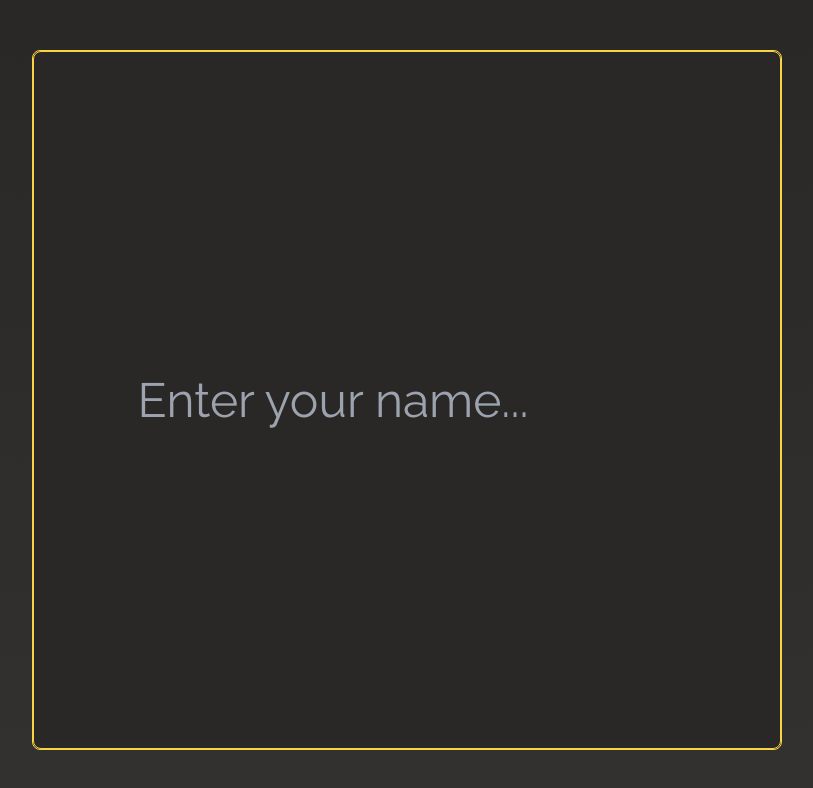
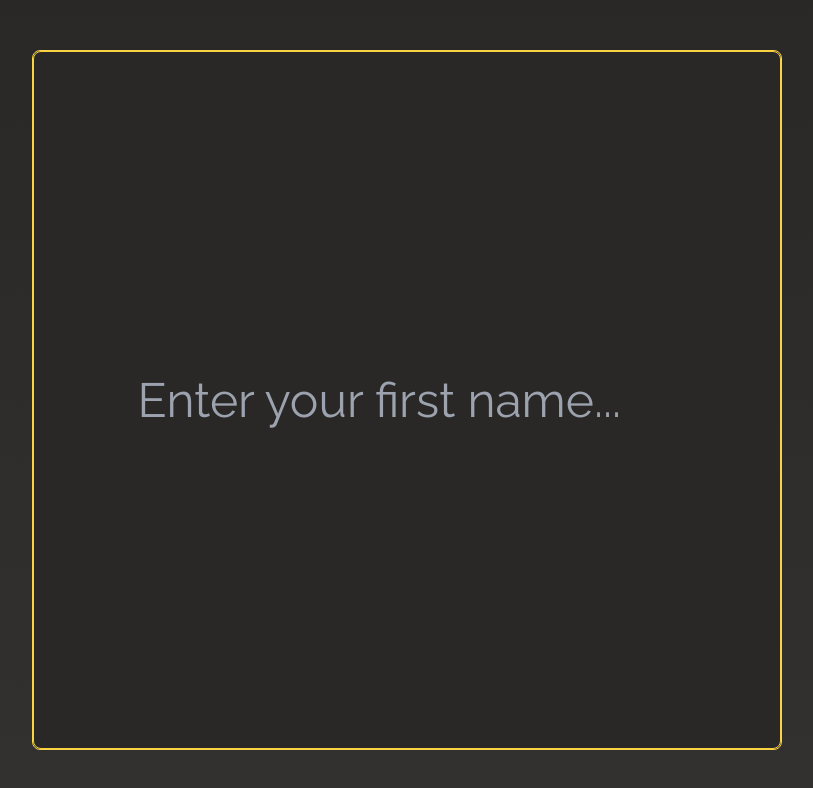
Before and after one commit to Stewie154/Redux-To-Do-List, a React (Create React App) app: page / in a window 1280 px wide. Shown: the top 788 px of the page, without its empty margins (233-1046 px from the left). Built offline with nearby package versions, Linux system fonts and the light colour scheme.

Commit message:
updated label

```diff
--- a/src/components/enter-name-modal/EnterNameModal.js
+++ b/src/components/enter-name-modal/EnterNameModal.js
@@ -29,7 +29,7 @@ const EnterNameModal = () => {
 			className="container-background-color text-5xl py-5 focus:outline-0"
 			type="text"
 			onChange={(event) => handleChange(event)}
-			placeholder="Enter your name..."
+			placeholder="Enter your first name..."
 			ref={textInput}
 		/>
 	</form>
```
